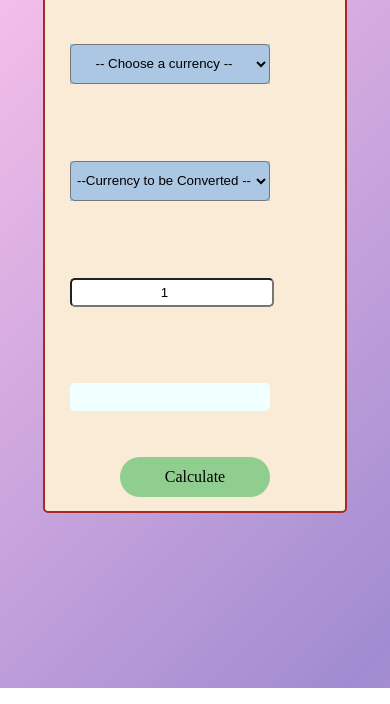
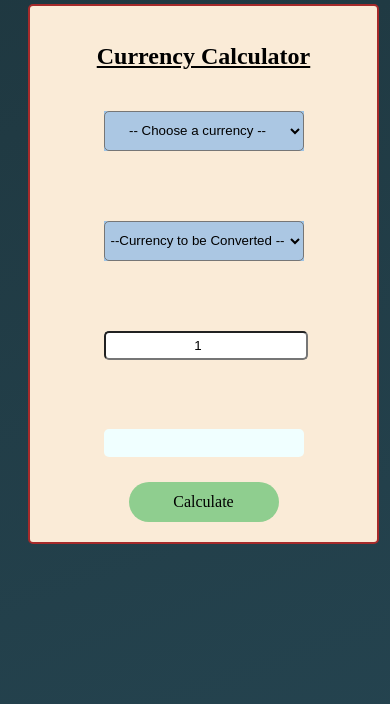
Before and after one commit to amarpratapsingh2452/currencyexchange, a plain HTML site: page index.html in a window 390 px wide. Shown: the part 156-860 px from the top of the page. Drawn offline with Linux system fonts and the light colour scheme.

Commit message:
Updated styles.css

```diff
--- a/styles.css
+++ b/styles.css
@@ -1,24 +1,37 @@
-*{
+* {
     text-align: center;
 }
-body{
 
-    height: 85vh;
+@keyframes gradientAnimation {
+    0% {
+        background-position: 0% 50%;
+    }
+
+    50% {
+        background-position: 100% 50%;
+    }
+
+    100% {
+        background-position: 0% 50%;
+    }
+}
+
+body {
     align-content: center;
+    min-height: 100vh;
+    height: 100%;
+    width: 100%;
+    overflow-x: hidden;
     background: linear-gradient(135deg, #ff9a9e, #fad0c4, #fbc2eb, #a18cd1, #fbc2eb);
     background-size: 400% 400%;
     animation: gradientAnimation 15s ease infinite;
 }
- @keyframes gradientAnimation {
-      0% { background-position: 0% 50%; }
-      50% { background-position: 100% 50%; }
-      100% { background-position: 0% 50%; }
-    }
-.main{
+
+.main {
     display: inline-block;
     background-color: antiquewhite;
     width: 500px;
-    height:300px;
+    height: 300px;
     text-align: center;
     margin: auto;
     user-select: none;
@@ -26,7 +39,8 @@ body{
     border: 2px solid brown;
     box-shadow: inset;
 }
-.container{
+
+.container {
 
     display: grid;
     grid-template-columns: 1fr 1fr;
@@ -34,70 +48,91 @@ body{
 
     justify-content: center;
 }
-.choices{
+
+.choices {
     background-color: #9DC3E6;
-    width:200px;
+    width: 200px;
     height: 40px;
-    margin:25px;
+    margin: 25px;
 }
-#amount{
-    margin:25px;
-    width:200px;
-    background-color:azure;
+
+#amount {
+    margin: 25px;
+    width: 200px;
+    background-color: azure;
     height: 28px;
     border-radius: 5px;
 }
-#result{
-    margin:25px;
-    width:200px;
-    background-color:azure;
+
+#result {
+    margin: 25px;
+    width: 200px;
+    background-color: azure;
     height: 28px;
     border-radius: 5px;
     align-items: center;
 }
-input{
-    width:200px;
-    height:25px;
-    padding:0px;
-    border-radius:5px;
+
+input {
+    width: 200px;
+    height: 25px;
+    padding: 0px;
+    border-radius: 5px;
 }
-#btn{
+
+#btn {
     height: 40px;
     background-color: #8fce8f;
     align-content: center;
     text-align: center;
-    border-radius:20px;
-    width:150px;
-    margin-left:180px
+    border-radius: 20px;
+    width: 150px;
+    margin-left: 180px
 }
-#btn:hover{
+
+#btn:hover {
     cursor: pointer;
-    background-color:#7D9E7D
+    background-color: #7D9E7D
 }
-select{
+
+select {
     height: 40px;
-    width:200px;
+    width: 200px;
     background-color: #b6cce18f;
     border-radius: 5px;
 }
+
 @media screen and (max-width: 520px) {
-    .main{
-        width: 300px;
-        height:600px;
-        display: grid;
-        grid-template-columns: 1fr;
-        text-align: center;
+    h1 {
+        text-decoration: underline;
+        font-size: 1.5em;
     }
-       h1{
-        text-decoration: underline;
-       }
-     .container{
+
+    .container {
         display: grid;
         grid-template-columns: 1fr;
         text-align: center;
         gap: 20px;
+        justify-content: center;
     }
-     #btn{
+
+    #btn {
         margin: auto;
     }
+
+    body {
+        background: linear-gradient(160deg, #0f2027, #203a43, #2c5364);
+        background-size: 400% 400%;
+        animation: gradientAnimation 12s ease infinite;
     }
+
+    .main {
+        width: 90%;
+        height: auto;
+        padding: 20px;
+        margin: 20px;
+        box-sizing: border-box;
+        justify-content: center;
+        justify-items: center;
+    }
+}
```
Lines whose indentation alone changed are shown as unchanged.
